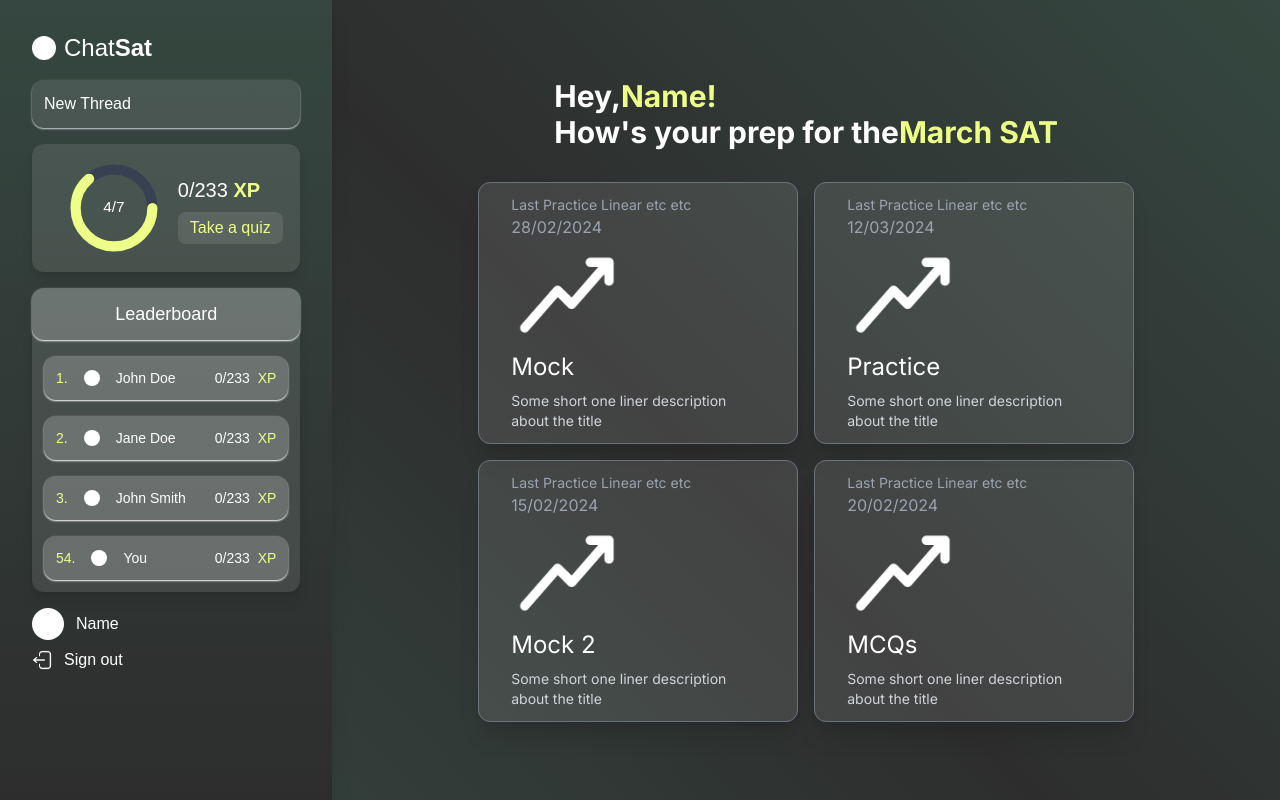
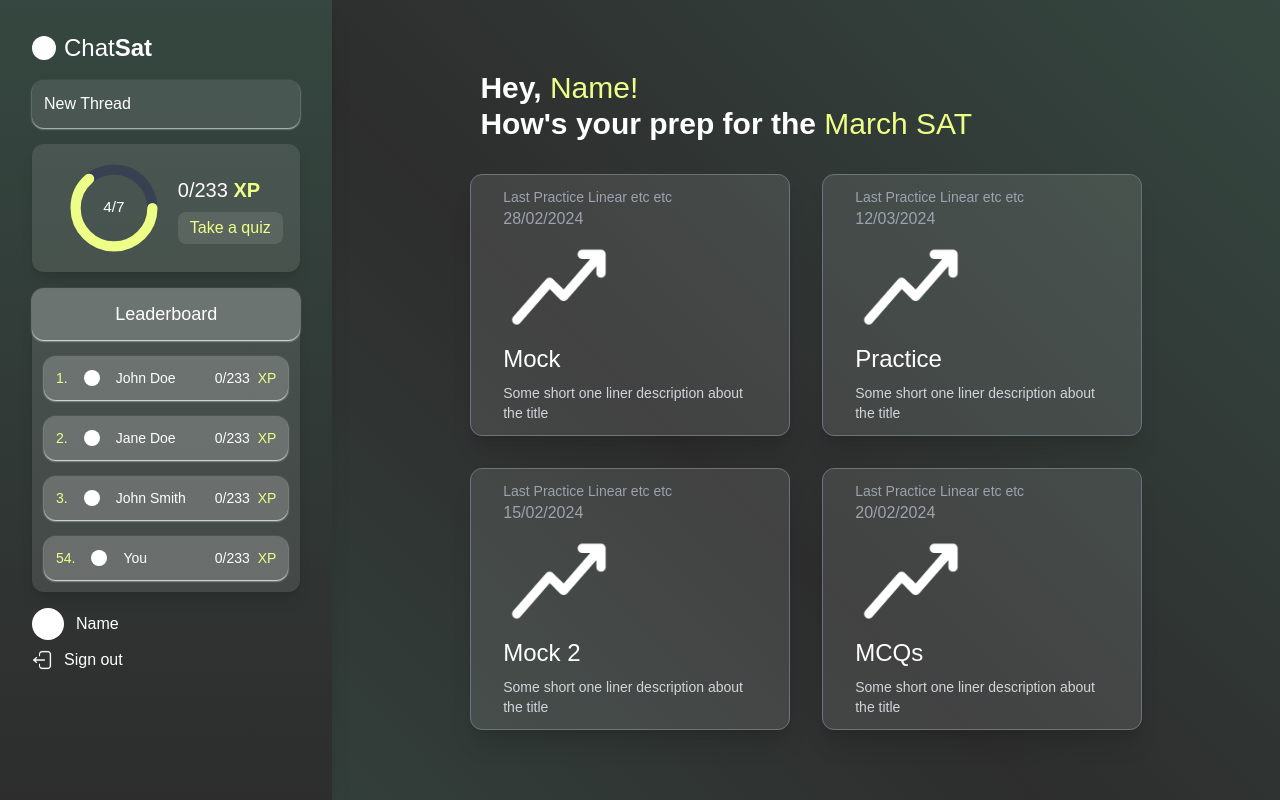
Before and after one commit to ishitaraina1807/Dashboard, a Next.js app: page / in a window 1280 px wide. Built offline with nearby package versions, Linux system fonts and the light colour scheme.

Commit message:
Color schemes

```diff
--- a/components/MainPage.js
+++ b/components/MainPage.js
@@ -3,18 +3,16 @@ import Box from './Box'
 
 const MainPage = () => {
     return (
-        <div className='flex flex-col justify-center items-center w-full'>
-            <div className='text-left'>
+        <div className='flex flex-col justify-center items-center w-full font-sans'>
+            <div className='lg:ml-[-160px]'>
                 <div className="flex md:text-3xl text-xl font-bold">
-                    <h1 className='text-white'>Hey,</h1>
-                    <h1 className='text-yellow'>Name!</h1>
+                    <h1 className='text-white'>Hey, <b className='font-medium text-yellow'>Name!</b></h1>
                 </div>
                 <div className="flex md:text-3xl text-lg font-bold">
-                    <h1 className='text-white'>How's your prep for the</h1>
-                    <h1 className='text-yellow'>March SAT</h1>
+                    <h1 className='text-white'>How's your prep for the <b className='text-yellow font-medium'> March SAT </b></h1>
                 </div>
             </div>
-            <div className="grid md:grid-cols-2 md:grid-rows-2 gap-4 mt-8">
+            <div className="grid md:grid-cols-2 md:grid-rows-2 gap-8 mt-8">
                 <Box Date="28/02/2024" Title="Mock" Description="Some short one liner description about the title" />
                 <Box Date="12/03/2024" Title="Practice" Description="Some short one liner description about the title" />
                 <Box Date="15/02/2024" Title="Mock 2" Description="Some short one liner description about the title" />
```
